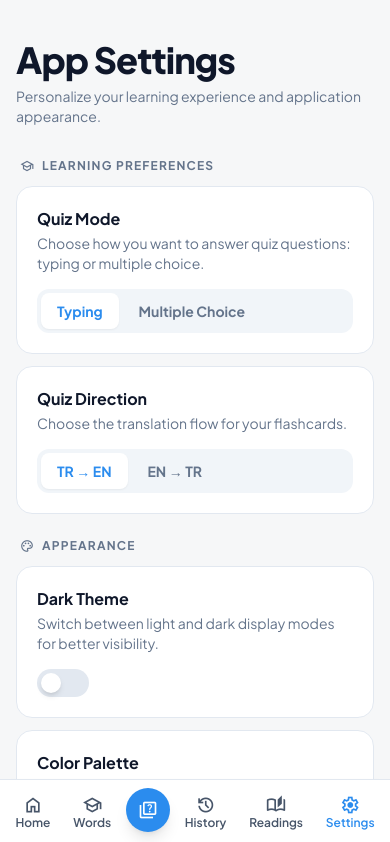
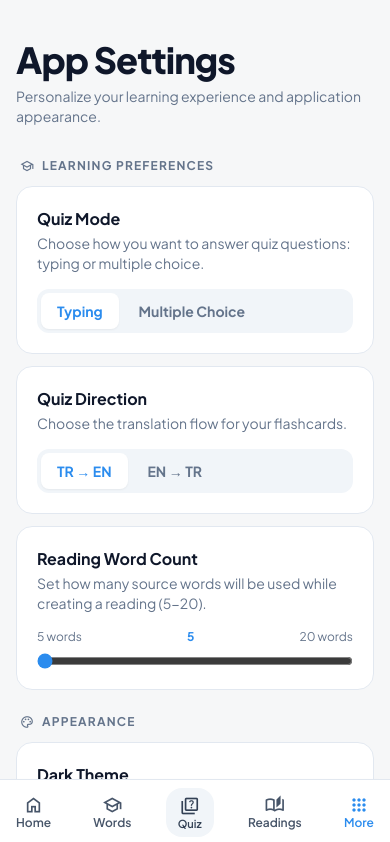
Before and after one commit to kursatsmsek/wordify-fe, a React (Vite) app: page /settings in a window 390 px wide. Shown: the top 842 px of the page. Built offline with nearby package versions, Linux system fonts and the light colour scheme; no server answers.

Commit message:
fix problems and designs

```diff
--- a/src/components/Layout.jsx
+++ b/src/components/Layout.jsx
@@ -1,10 +1,7 @@
-import React from "react";
+import React, { useState } from "react";
 import { Outlet, NavLink, useNavigate, useLocation } from "react-router-dom";
-import { useApp } from "../context/AppContext";
 
 export default function Layout() {
-  const { words } = useApp();
-
   return (
     <div className="relative flex min-h-screen w-full flex-col bg-background-light dark:bg-background-dark font-display text-slate-900 dark:text-slate-100 antialiased">
       <Navbar />
@@ -79,22 +76,85 @@ function Navbar() {
 function BottomNav() {
   const navigate = useNavigate();
   const location = useLocation();
+  const [menuOpen, setMenuOpen] = useState(false);
 
-  const isActive = (path) => location.pathname === path;
+  const isActive = (path) => {
+    if (path === "/") return location.pathname === "/";
+    return (
+      location.pathname === path || location.pathname.startsWith(`${path}/`)
+    );
+  };
+
+  const isMoreActive =
+    isActive("/quizzes") || isActive("/settings") || isActive("/add-word");
 
   const navItemClass = (path) => {
     const baseClass =
-      "flex flex-col items-center justify-center gap-0.5 py-1 px-2 rounded-lg transition-all";
+      "flex flex-col items-center justify-center gap-0.5 py-1 px-2 rounded-xl transition-all";
     return isActive(path)
       ? `${baseClass} text-primary bg-primary/10`
       : `${baseClass} text-slate-600 dark:text-slate-400 hover:text-primary hover:bg-primary/5`;
   };
 
   return (
-    <nav className="fixed bottom-0 left-0 right-0 z-40 md:hidden bg-white dark:bg-slate-900 border-t border-slate-200 dark:border-slate-800 shadow-lg">
-      <div className="flex items-center justify-around h-16 px-1">
+    <nav className="fixed bottom-0 left-0 right-0 z-40 md:hidden">
+      {menuOpen && (
+        <div className="mx-3 mb-2 rounded-2xl border border-slate-200 dark:border-slate-700 bg-white/95 dark:bg-slate-900/95 backdrop-blur-md shadow-xl p-2 grid grid-cols-3 gap-2">
+          <button
+            onClick={() => {
+              setMenuOpen(false);
+              navigate("/quizzes");
+            }}
+            className={`flex flex-col items-center justify-center gap-1 rounded-xl py-2 transition-all ${
+              isActive("/quizzes")
+                ? "bg-primary/10 text-primary"
+                : "text-slate-600 dark:text-slate-400 hover:bg-slate-100 dark:hover:bg-slate-800"
+            }`}
+          >
+            <span className="material-symbols-outlined text-lg">history</span>
+            <span className="text-[11px] font-semibold">Quizzes</span>
+          </button>
+          <button
+            onClick={() => {
+              setMenuOpen(false);
+              navigate("/settings");
+            }}
+            className={`flex flex-col items-center justify-center gap-1 rounded-xl py-2 transition-all ${
+              isActive("/settings")
+                ? "bg-primary/10 text-primary"
+                : "text-slate-600 dark:text-slate-400 hover:bg-slate-100 dark:hover:bg-slate-800"
+            }`}
+          >
+            <span className="material-symbols-outlined text-lg">settings</span>
+            <span className="text-[11px] font-semibold">Settings</span>
+          </button>
+          <button
+            onClick={() => {
+              setMenuOpen(false);
+              navigate("/add-word");
+            }}
+            className={`flex flex-col items-center justify-center gap-1 rounded-xl py-2 transition-all ${
+              isActive("/add-word")
+                ? "bg-primary/10 text-primary"
+                : "text-slate-600 dark:text-slate-400 hover:bg-slate-100 dark:hover:bg-slate-800"
+            }`}
+          >
+            <span className="material-symbols-outlined text-lg">add</span>
+            <span className="text-[11px] font-semibold">Add Word</span>
+          </button>
+        </div>
+      )}
+
+      <div className="bg-white dark:bg-slate-900 border-t border-slate-200 dark:border-slate-800 shadow-lg">
+        <div className="flex items-center justify-between h-16 px-2">
         {/* Home */}
-        <button onClick={() => navigate("/")} className={navItemClass("/")}>
+        <button
+          onClick={() => {
+            setMenuOpen(false);
+            navigate("/");
+          }}
+          className={navItemClass("/")}
+        >
           <span
             className={`material-symbols-outlined text-xl ${isActive("/") ? "fill-1" : ""}`}
           >
@@ -105,7 +165,10 @@ function BottomNav() {
 
         {/* Vocabulary */}
         <button
-          onClick={() => navigate("/vocabulary")}
+          onClick={() => {
+            setMenuOpen(false);
+            navigate("/vocabulary");
+          }}
           className={navItemClass("/vocabulary")}
         >
           <span
@@ -116,30 +179,30 @@ function BottomNav() {
           <span className="text-xs font-semibold leading-none">Words</span>
         </button>
 
-        {/* Quiz - Center floating button style */}
+        {/* Quiz */}
         <button
-          onClick={() => navigate("/quiz")}
-          className="flex flex-col items-center justify-center -mt-1 bg-primary text-white p-3 rounded-full shadow-lg hover:opacity-90 transition-opacity relative z-50"
+          onClick={() => {
+            setMenuOpen(false);
+            navigate("/quiz");
+          }}
+          className={`flex flex-col items-center justify-center px-3 py-2 rounded-2xl transition-all ${
+            isActive("/quiz")
+              ? "bg-primary text-white shadow-md"
+              : "text-slate-700 dark:text-slate-200 bg-slate-100 dark:bg-slate-800 hover:bg-primary/10"
+          }`}
         >
-          <span className="material-symbols-outlined text-xl fill-1">quiz</span>
-        </button>
-
-        {/* History */}
-        <button
-          onClick={() => navigate("/quizzes")}
-          className={navItemClass("/quizzes")}
-        >
-          <span
-            className={`material-symbols-outlined text-xl ${isActive("/quizzes") ? "fill-1" : ""}`}
-          >
-            history
+          <span className="material-symbols-outlined text-xl">quiz</span>
+          <span className="text-[11px] font-semibold leading-none mt-0.5">
+            Quiz
           </span>
-          <span className="text-xs font-semibold leading-none">History</span>
         </button>
 
         {/* Readings */}
         <button
-          onClick={() => navigate("/readings")}
+          onClick={() => {
+            setMenuOpen(false);
+            navigate("/readings");
+          }}
           className={navItemClass("/readings")}
         >
           <span
@@ -150,18 +213,19 @@ function BottomNav() {
           <span className="text-xs font-semibold leading-none">Readings</span>
         </button>
 
-        {/* Settings */}
+        {/* More */}
         <button
-          onClick={() => navigate("/settings")}
-          className={navItemClass("/settings")}
+          onClick={() => setMenuOpen((prev) => !prev)}
+          className={`flex flex-col items-center justify-center gap-0.5 py-1 px-2 rounded-xl transition-all ${
+            isMoreActive || menuOpen
+              ? "text-primary bg-primary/10"
+              : "text-slate-600 dark:text-slate-400 hover:text-primary hover:bg-primary/5"
+          }`}
         >
-          <span
-            className={`material-symbols-outlined text-xl ${isActive("/settings") ? "fill-1" : ""}`}
-          >
-            settings
-          </span>
-          <span className="text-xs font-semibold leading-none">Settings</span>
+          <span className="material-symbols-outlined text-xl">apps</span>
+          <span className="text-xs font-semibold leading-none">More</span>
         </button>
+      </div>
       </div>
     </nav>
   );
--- a/src/context/AppContext.jsx
+++ b/src/context/AppContext.jsx
@@ -21,7 +21,10 @@ function loadFromStorage(key, fallback) {
 
 export function AppProvider({ children }) {
   const [settings, setSettings] = useState(() =>
-    loadFromStorage("wordify_settings", DEFAULT_SETTINGS),
+    ({
+      ...DEFAULT_SETTINGS,
+      ...loadFromStorage("wordify_settings", {}),
+    }),
   );
   const [stats, setStats] = useState(null);
   const [statsLoading, setStatsLoading] = useState(false);
@@ -191,7 +194,7 @@ export function AppProvider({ children }) {
   }, []);
 
   const resetSettings = useCallback(() => {
-    setSettings(DEFAULT_SETTINGS);
+    setSettings({ ...DEFAULT_SETTINGS });
   }, []);
 
   const value = {
--- a/src/data/mockWords.js
+++ b/src/data/mockWords.js
@@ -189,6 +189,7 @@ export const DEFAULT_SETTINGS = {
   colorPalette: "#2b8cee", // blue default
   quizType: "RECENT", // "LAST_WRONG" | "RECENT" | "RANDOM"
   quizCount: 10,
+  readingCount: 5,
 };
 
 export const COLOR_PALETTES = [
--- a/src/pages/ReadingDetailPage.jsx
+++ b/src/pages/ReadingDetailPage.jsx
@@ -1,6 +1,7 @@
 import React, { useState, useEffect } from "react";
 import { useParams, useNavigate, useLocation } from "react-router-dom";
 import DropdownSection from "../components/DropdownSection";
+import { useApp } from "../context/AppContext";
 import { readingsApi } from "../services/api";
 
 function normalizeReadingResponse(res) {
@@ -8,7 +9,7 @@ function normalizeReadingResponse(res) {
   const readingContent = res.reading || {};
   return {
     id: res.id,
-    title: res.title || "",
+    title: readingContent.title || res.title || "",
     created_at: res.created_at,
     source_words: res.source_words || [],
     passage_en: readingContent.passage_en || "",
@@ -24,7 +25,7 @@ function normalizeCreateReadingResponse(res, createdAt) {
   const readingContent = res.reading || {};
   return {
     id: "new",
-    title: res.title || "New Reading",
+    title: readingContent.title || res.title || "New Reading",
     created_at: createdAt,
     source_words: res.source_words || [],
     passage_en: readingContent.passage_en || "",
@@ -39,6 +40,11 @@ export default function ReadingDetailPage() {
   const { id } = useParams();
   const navigate = useNavigate();
   const location = useLocation();
+  const { settings } = useApp();
+  const readingCount = Math.max(
+    5,
+    Math.min(20, Number(settings?.readingCount) || 5),
+  );
   const [reading, setReading] = useState(null);
   const [loading, setLoading] = useState(true);
   const [error, setError] = useState("");
@@ -52,11 +58,15 @@ export default function ReadingDetailPage() {
       try {
         if (id === "new") {
           const prefetched = location.state?.reading;
-          const createdAt = location.state?.createdAt || new Date().toISOString();
+          const createdAt =
+            location.state?.createdAt || new Date().toISOString();
           if (prefetched) {
             setReading(normalizeCreateReadingResponse(prefetched, createdAt));
           } else {
-            const res = await readingsApi.create({ count: 10, instruction: "" });
+            const res = await readingsApi.create({
+              count: readingCount,
+              instruction: "",
+            });
             setReading(normalizeCreateReadingResponse(res, createdAt));
           }
         } else {
@@ -70,7 +80,7 @@ export default function ReadingDetailPage() {
       }
     }
     fetchReading();
-  }, [id, location.state]);
+  }, [id, location.state, readingCount]);
 
   const handleAnswerSelect = (questionIndex, optionId) => {
     if (submitted) return;
@@ -92,7 +102,9 @@ export default function ReadingDetailPage() {
   const calculateScore = () => {
     if (!reading) return 0;
     if (!reading.questions.length) return 0;
-    return Math.round((calculateCorrectCount() / reading.questions.length) * 100);
+    return Math.round(
+      (calculateCorrectCount() / reading.questions.length) * 100,
+    );
   };
 
   const calculateCorrectCount = () => {
@@ -160,9 +172,9 @@ export default function ReadingDetailPage() {
         {/* Passage Card */}
         <div className="bg-white dark:bg-slate-900 rounded-2xl shadow-sm border border-slate-200 dark:border-slate-800 p-8 md:p-12 animate-pop-in">
           {reading.title && (
-            <h1 className="text-2xl font-bold text-slate-900 dark:text-slate-100 mb-4">
+            <h2 className="text-2xl font-bold text-slate-900 dark:text-slate-100 mb-4">
               {reading.title}
-            </h1>
+            </h2>
           )}
           <div className="prose prose-sm dark:prose-invert max-w-none mb-8">
             <p className="text-slate-800 dark:text-slate-200 text-lg leading-8 font-normal">
@@ -315,7 +327,8 @@ export default function ReadingDetailPage() {
               </div>
             </div>
             <p className="text-slate-600 dark:text-slate-400 mb-4">
-              You got {calculateCorrectCount()} out of {reading.questions.length} questions correct.
+              You got {calculateCorrectCount()} out of{" "}
+              {reading.questions.length} questions correct.
             </p>
             <button
               onClick={handleReset}
@@ -327,7 +340,9 @@ export default function ReadingDetailPage() {
         )}
 
         {/* Submit Button */}
-        {!submitted && reading.questions.length > 0 && Object.keys(selectedAnswers).length === reading.questions.length && (
+        {!submitted &&
+          reading.questions.length > 0 &&
+          Object.keys(selectedAnswers).length === reading.questions.length && (
             <button
               onClick={handleSubmit}
               className="bg-primary hover:opacity-90 text-white px-8 py-4 rounded-xl font-bold text-base transition-all flex items-center justify-center gap-2 shadow-sm"
@@ -338,9 +353,12 @@ export default function ReadingDetailPage() {
           )}
 
         {/* Instruction */}
-        {!submitted && reading.questions.length > 0 && Object.keys(selectedAnswers).length < reading.questions.length && (
+        {!submitted &&
+          reading.questions.length > 0 &&
+          Object.keys(selectedAnswers).length < reading.questions.length && (
             <p className="text-center text-slate-500 dark:text-slate-400 text-sm">
-            Answer all questions ({Object.keys(selectedAnswers).length}/{reading.questions.length}) to submit
+              Answer all questions ({Object.keys(selectedAnswers).length}/
+              {reading.questions.length}) to submit
             </p>
           )}
 
--- a/src/pages/ReadingListPage.jsx
+++ b/src/pages/ReadingListPage.jsx
@@ -103,6 +103,10 @@ export default function ReadingListPage() {
   const navigate = useNavigate();
   const { settings } = useApp();
   const { colorPalette } = settings || {};
+  const readingCount = Math.max(
+    5,
+    Math.min(20, Number(settings?.readingCount) || 5),
+  );
   const [readings, setReadings] = useState([]);
   const [loading, setLoading] = useState(true);
   const [creating, setCreating] = useState(false);
@@ -128,7 +132,10 @@ export default function ReadingListPage() {
     setCreating(true);
     setError("");
     try {
-      const created = await readingsApi.create({ count: 10, instruction: "" });
+      const created = await readingsApi.create({
+        count: readingCount,
+        instruction: "",
+      });
       if (!created?.reading || !created?.source_words) {
         throw new Error("Invalid reading response");
       }
@@ -171,6 +178,7 @@ export default function ReadingListPage() {
 
         {/* New Reading Button */}
         <div className="mb-10">
+          <div className="flex flex-col items-start gap-2">
             <button
               onClick={handleNewReading}
               disabled={creating}
@@ -181,6 +189,10 @@ export default function ReadingListPage() {
               </span>
               {creating ? "Creating..." : "New Reading"}
             </button>
+            <p className="text-xs text-slate-500 dark:text-slate-400">
+              Uses {readingCount} source words (Settings)
+            </p>
+          </div>
         </div>
 
         {/* Loading State */}
--- a/src/pages/SettingsPage.jsx
+++ b/src/pages/SettingsPage.jsx
@@ -2,9 +2,15 @@ import React, { useState } from "react";
 import { useApp } from "../context/AppContext";
 import { DEFAULT_SETTINGS, COLOR_PALETTES } from "../data/mockWords";
 
+const MIN_READING_COUNT = 5;
+const MAX_READING_COUNT = 20;
+
 export default function SettingsPage() {
   const { settings, updateSettings } = useApp();
-  const [localSettings, setLocalSettings] = useState({ ...settings });
+  const [localSettings, setLocalSettings] = useState({
+    ...DEFAULT_SETTINGS,
+    ...settings,
+  });
   const [saved, setSaved] = useState(false);
 
   function handleToggle(key) {
@@ -19,6 +25,16 @@ export default function SettingsPage() {
 
   function handleColor(value) {
     setLocalSettings((s) => ({ ...s, colorPalette: value }));
+    setSaved(false);
+  }
+
+  function handleReadingCount(value) {
+    const parsed = Number(value);
+    const next = Math.max(
+      MIN_READING_COUNT,
+      Math.min(MAX_READING_COUNT, Number.isFinite(parsed) ? parsed : MIN_READING_COUNT),
+    );
+    setLocalSettings((s) => ({ ...s, readingCount: next }));
     setSaved(false);
   }
 
@@ -107,6 +123,30 @@ export default function SettingsPage() {
                     {dir === "TR_TO_EN" ? "TR → EN" : "EN → TR"}
                   </button>
                 ))}
+              </div>
+            </SettingRow>
+
+            <SettingRow
+              title="Reading Word Count"
+              description="Set how many source words will be used while creating a reading (5-20)."
+            >
+              <div className="flex flex-col gap-2 min-w-[210px]">
+                <div className="flex items-center justify-between text-xs text-slate-500 dark:text-slate-400">
+                  <span>5 words</span>
+                  <span className="font-bold text-primary">
+                    {localSettings.readingCount || MIN_READING_COUNT}
+                  </span>
+                  <span>20 words</span>
+                </div>
+                <input
+                  type="range"
+                  min={MIN_READING_COUNT}
+                  max={MAX_READING_COUNT}
+                  step={1}
+                  value={localSettings.readingCount || MIN_READING_COUNT}
+                  onChange={(e) => handleReadingCount(e.target.value)}
+                  className="w-full accent-primary"
+                />
               </div>
             </SettingRow>
           </SettingSection>
```
Also changed, not shown: src/pages/WordManagementPage.jsx (+60 -9 lines), src/services/api.js (+25 -1 lines). Lines whose indentation alone changed are shown as unchanged.
